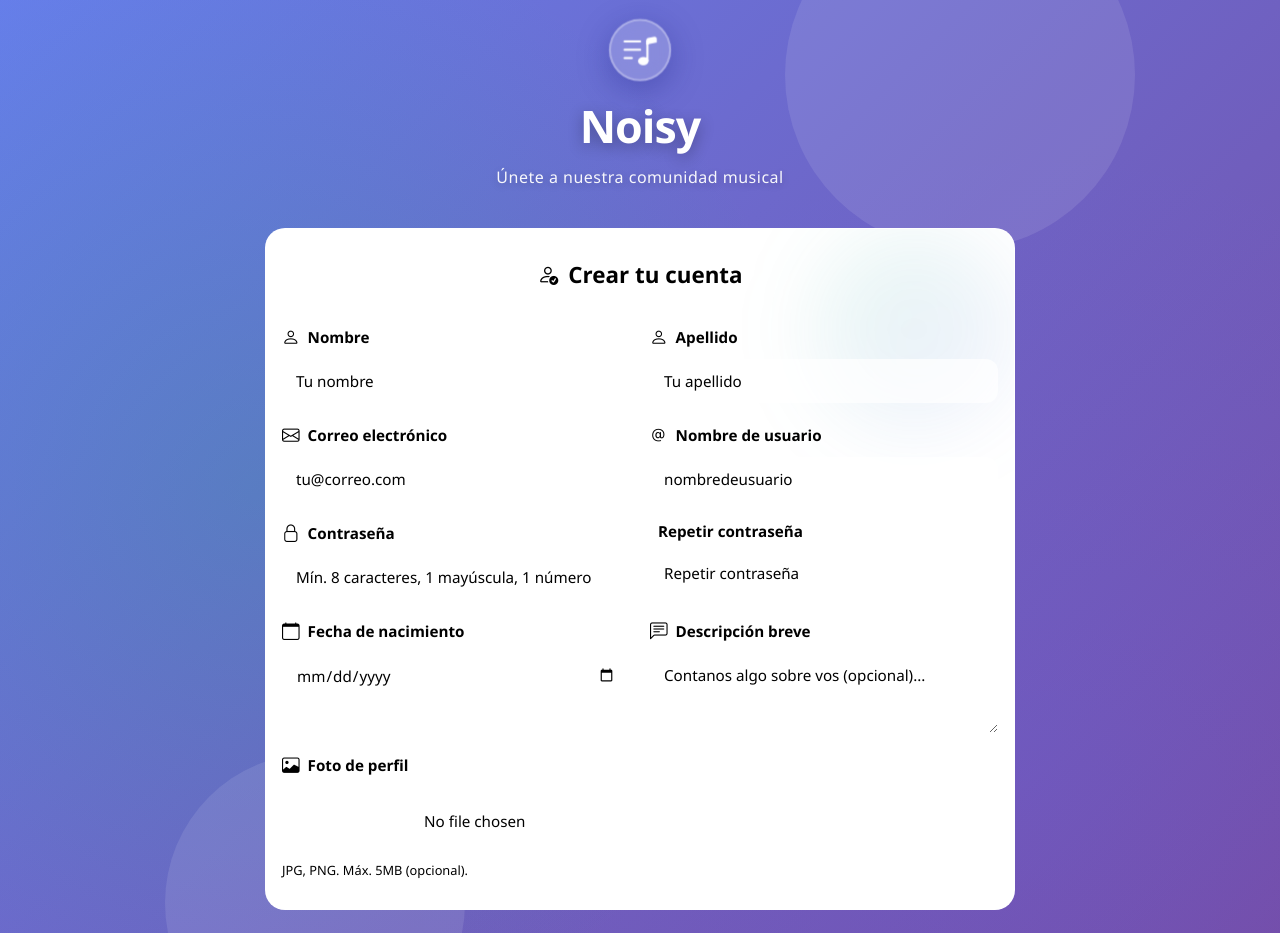
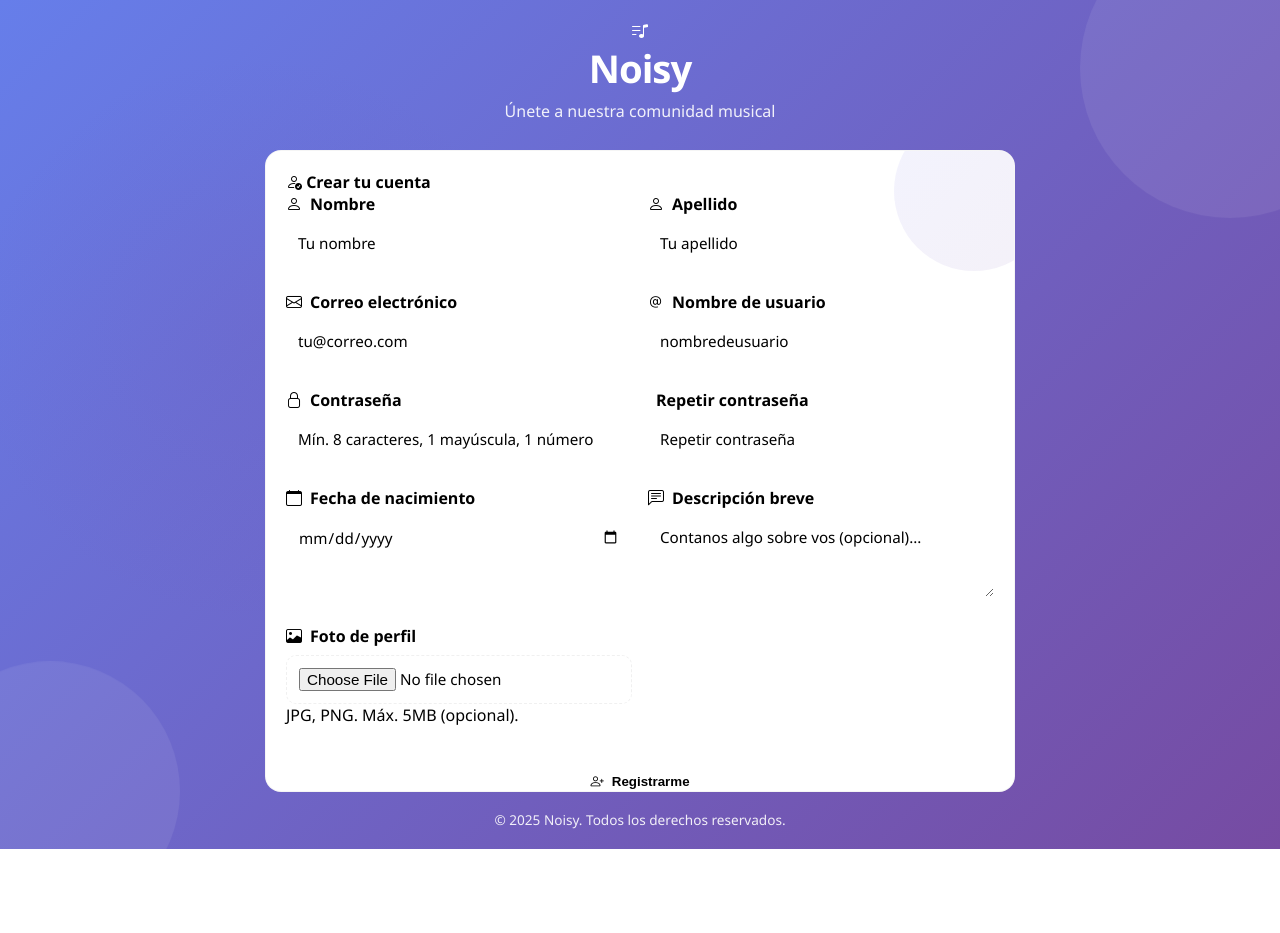
Before and after one commit to lukassmc/TP-RedSocial-Frontend, an Angular app: page /register in a window 1280 px wide. Shown: the top 933 px of the page. After the commit the page ends 849 px from the top, so only its background shows below. Built offline with nearby package versions, Linux system fonts and the light colour scheme.

Commit message:
Fix register css

```diff
--- a/src/app/pages/register/register.css
+++ b/src/app/pages/register/register.css
@@ -1,4 +1,3 @@
-/* Variables de Color */
 :root {
   --primary-color: #6366f1;
   --primary-dark: #4f46e5;
@@ -12,576 +11,320 @@
   --text-primary: #1f2937;
   --text-secondary: #6b7280;
   --text-light: #9ca3af;
-  --shadow-sm: 0 4px 6px rgba(0, 0, 0, 0.07);
-  --shadow-md: 0 10px 15px rgba(0, 0, 0, 0.1);
-  --shadow-lg: 0 20px 50px rgba(0, 0, 0, 0.25);
+  --shadow-sm: 0 6px 18px rgba(0, 0, 0, 0.08);
 }
 
 * {
   box-sizing: border-box;
+  margin: 0;
+  padding: 0;
 }
 
-/* Container y Wrapper */
+/* Layout */
 .register-container {
   min-height: 100vh;
   display: flex;
+  align-items: center;
   justify-content: center;
-  align-items: center;
   background: linear-gradient(135deg, #667eea 0%, #764ba2 100%);
+  font-family: 'Segoe UI', Tahoma, Verdana, system-ui;
   padding: 20px;
-  font-family: 'Segoe UI', Tahoma, Geneva, Verdana, sans-serif;
   position: relative;
   overflow: hidden;
 }
 
+/* simple radial decoration */
 .register-container::before {
   content: '';
   position: absolute;
-  top: 0;
-  left: 0;
-  right: 0;
-  bottom: 0;
-  background:
-    radial-gradient(circle at 20% 50%, rgba(16, 185, 129, 0.2) 0%, transparent 50%),
-    radial-gradient(circle at 80% 80%, rgba(99, 102, 241, 0.2) 0%, transparent 50%);
+  inset: 0;
+  background: radial-gradient(circle at 20% 40%, rgba(118, 75, 162, 0.12), transparent 25%);
   pointer-events: none;
+  z-index: 0;
 }
 
 .register-wrapper {
   width: 100%;
   max-width: 750px;
+  z-index: 1;
   display: flex;
   flex-direction: column;
   align-items: center;
-  position: relative;
-  z-index: 1;
 }
 
-/* Decorative Elements */
-.bg-decoration {
-  position: absolute;
-  border-radius: 50%;
-  opacity: 0.1;
-  pointer-events: none;
+/* Header */
+.register-header {
+  color: white;
+  text-align: center;
+  margin-bottom: 28px;
+}
+.brand-title {
+  font-size: 2.4rem;
+  font-weight: 800;
+  color: white;
+  letter-spacing: -1px;
+}
+.brand-subtitle {
+  color: rgba(255, 255, 255, 0.9);
+  font-weight: 300;
+  margin-top: 6px;
 }
 
-.bg-top {
-  width: 350px;
-  height: 350px;
-  background: white;
-  top: -120px;
-  right: -120px;
-  animation: float 6s ease-in-out infinite;
+/* Card */
+.register-card {
+  width: 100%;
+  background: #fff;
+  border-radius: 16px;
+  overflow: hidden;
+  box-shadow: var(--shadow-sm);
+  border: 1px solid rgba(0, 0, 0, 0.04);
+  position: relative;
+  animation: cardIn 0.45s ease;
 }
 
-.bg-bottom {
-  width: 300px;
-  height: 300px;
-  background: white;
-  bottom: -100px;
-  left: -100px;
-  animation: float 8s ease-in-out infinite reverse;
-}
-
-@keyframes float {
-  0%, 100% {
-    transform: translateY(0px);
-  }
-  50% {
-    transform: translateY(20px);
-  }
-}
-
-/* Auth Header */
-.register-header {
-  text-align: center;
-  margin-bottom: 40px;
-  color: white;
-}
-
-.logo-container {
-  display: flex;
-  justify-content: center;
-  margin-bottom: 15px;
-}
-
-.logo-icon {
-  width: 60px;
-  height: 60px;
-  background: rgba(255, 255, 255, 0.2);
-  border-radius: 50%;
-  display: flex;
-  align-items: center;
-  justify-content: center;
-  font-size: 2rem;
-  color: white;
-  backdrop-filter: blur(10px);
-  border: 2px solid rgba(255, 255, 255, 0.3);
-  box-shadow: 0 8px 32px rgba(31, 38, 135, 0.37);
-  animation: pulse 3s ease-in-out infinite;
-}
-
-@keyframes pulse {
-  0%, 100% {
-    transform: scale(1);
-  }
-  50% {
-    transform: scale(1.05);
-  }
-}
-
-.brand-title {
-  font-size: 2.8rem;
-  font-weight: 800;
-  margin: 0;
-  margin-bottom: 10px;
-  color: white;
-  text-shadow: 0 4px 15px rgba(0, 0, 0, 0.3);
-  letter-spacing: -1px;
-}
-
-.brand-subtitle {
-  font-size: 1rem;
-  letter-spacing: 0.5px;
-  margin: 0;
-  color: rgba(255, 255, 255, 0.95);
-  font-weight: 300;
-  text-shadow: 0 2px 8px rgba(0, 0, 0, 0.2);
-}
-
-/* Auth Card */
-.register-card {
-  border: none;
-  border-radius: 20px;
-  overflow: hidden;
-  background: white;
-  box-shadow: var(--shadow-lg);
-  width: 100%;
-  position: relative;
-  backdrop-filter: blur(20px);
-  border: 1px solid rgba(255, 255, 255, 0.2);
-  animation: slideIn 0.6s ease-out;
-}
-
-@keyframes slideIn {
-  from {
-    opacity: 0;
-    transform: translateY(20px);
-  }
-  to {
-    opacity: 1;
-    transform: translateY(0);
-  }
-}
-
-.card-decoration {
-  position: absolute;
-  top: 0;
-  right: 0;
-  width: 200px;
-  height: 200px;
-  background: linear-gradient(135deg, rgba(16, 185, 129, 0.1) 0%, rgba(99, 102, 241, 0.1) 100%);
-  border-radius: 50%;
-  filter: blur(40px);
-}
-
-.register-card .card-body {
-  padding: 0 16px 16px 16px;
-  position: relative;
-  max-height: 85vh;
-  overflow-y: auto;
-}
-
-/* Scrollbar Styling */
-.register-card .card-body::-webkit-scrollbar {
-  width: 6px;
-}
-
-.register-card .card-body::-webkit-scrollbar-track {
-  background: transparent;
-}
-
-.register-card .card-body::-webkit-scrollbar-thumb {
-  background: var(--border-color);
-  border-radius: 3px;
-}
-
-.register-card .card-body::-webkit-scrollbar-thumb:hover {
-  background: var(--primary-color);
-}
-
-.register-card .card-title {
-  text-align: center;
-  margin-bottom: 35px;
-  font-weight: 700;
-  color: var(--text-primary);
-  font-size: 1.4rem;
-  display: flex;
-  align-items: center;
-  justify-content: center;
-  gap: 10px;
-}
-
-.register-card .card-title i {
-  color: var(--accent-color);
-  font-size: 1.3rem;
-}
-
-/* Form Styling */
-.form-row {
-  display: grid;
-  grid-template-columns: 1fr 1fr;
-  gap: 20px;
-  margin-bottom: 20px;
-}
-
-.form-group {
-  display: flex;
-  flex-direction: column;
-  animation: fadeInUp 0.6s ease-out;
-  animation-fill-mode: both;
-}
-
-.form-group:nth-child(1) { animation-delay: 0.05s; }
-.form-group:nth-child(2) { animation-delay: 0.1s; }
-.form-group:nth-child(3) { animation-delay: 0.15s; }
-.form-group:nth-child(4) { animation-delay: 0.2s; }
-
-@keyframes fadeInUp {
+@keyframes cardIn {
   from {
     opacity: 0;
     transform: translateY(10px);
   }
   to {
     opacity: 1;
-    transform: translateY(0);
+    transform: none;
   }
 }
 
+/* subtle decoration circle */
+.card-decoration {
+  position: absolute;
+  right: -40px;
+  top: -40px;
+  width: 160px;
+  height: 160px;
+  border-radius: 50%;
+  background: linear-gradient(135deg, rgba(99, 102, 241, 0.08), rgba(118, 75, 162, 0.08));
+  pointer-events: none;
+}
+
+/* Card body */
+.register-card .card-body {
+  padding: 20px;
+  max-height: 80vh;
+  overflow: auto;
+}
+
+/* Form */
+.form-row {
+  display: grid;
+  grid-template-columns: 1fr 1fr;
+  gap: 16px;
+  margin-bottom: 16px;
+}
+@media (max-width: 768px) {
+  .form-row {
+    grid-template-columns: 1fr;
+  }
+}
+
+.form-group {
+  display: flex;
+  flex-direction: column;
+  margin-bottom: 12px;
+}
 .form-label {
+  font-weight: 600;
+  color: var(--text-primary);
+  margin-bottom: 8px;
   display: flex;
   align-items: center;
   gap: 8px;
+}
+.form-control {
+  padding: 10px 12px;
+  border: 1.5px solid var(--border-color);
+  border-radius: 10px;
+  font-size: 0.95rem;
+  background: rgba(255, 255, 255, 0.95);
   color: var(--text-primary);
-  font-size: 0.95rem;
-  margin-bottom: 10px;
-  font-weight: 600;
-}
-
-.form-label i {
-  color: var(--primary-color);
-  font-size: 1.1rem;
-}
-
-.form-control {
-  width: 100%;
-  border: 2px solid var(--border-color);
-  border-radius: 12px;
-  padding: 12px 14px;
-  font-size: 0.95rem;
-  transition: all 0.3s ease;
-  color: var(--text-primary);
-  background: rgba(255, 255, 255, 0.7);
+  transition: box-shadow 0.18s ease, border-color 0.18s ease;
   font-family: inherit;
 }
-
 .form-control::placeholder {
   color: var(--text-light);
 }
-
 .form-control:focus {
   outline: none;
   border-color: var(--primary-color);
-  background: white;
-  box-shadow: 0 0 0 4px rgba(99, 102, 241, 0.1);
+  box-shadow: 0 6px 18px rgba(99, 102, 241, 0.08);
+}
+textarea.form-control {
+  min-height: 80px;
+  resize: vertical;
 }
 
-.form-control.is-invalid {
-  border-color: var(--danger-color);
-  background: rgba(239, 68, 68, 0.05);
+/* file input - simplified */
+.file-input {
+  display: block;
+  padding: 12px;
+  border-radius: 10px;
+  border: 1px dashed rgba(0, 0, 0, 0.06);
+  text-align: center;
+  cursor: pointer;
+  background: transparent;
+}
+.file-input input[type='file'] {
+  display: none;
 }
 
-.form-control.is-invalid:focus {
-  border-color: var(--danger-color);
-  box-shadow: 0 0 0 4px rgba(239, 68, 68, 0.1);
+/* validations */
+.invalid-feedback {
+  color: var(--danger-color);
+  font-size: 0.85rem;
+  margin-top: 6px;
 }
 
-textarea.form-control {
-  resize: vertical;
-  min-height: 80px;
-}
-
-/* File Input */
-.file-input {
-  padding: 20px 14px;
-  text-align: center;
-  cursor: pointer;
-}
-
-.file-input::file-selector-button {
-  padding: 6px 16px;
-  background: var(--primary-color);
-  color: white;
-  border: none;
-  border-radius: 6px;
-  cursor: pointer;
-  font-weight: 600;
-  transition: all 0.3s ease;
-  margin-right: 10px;
-}
-
-.file-input::file-selector-button:hover {
-  background: var(--primary-dark);
-  transform: scale(1.05);
-}
-
-/* Form Text */
-.form-text {
-  display: block;
-  font-size: 0.8rem;
-  color: var(--text-light);
-  margin-top: 5px;
-}
-
-/* Validations */
-.invalid-feedback {
-  display: block;
-  color: var(--danger-color);
-  font-size: 0.82rem;
-  margin-top: 8px;
-  animation: shake 0.3s ease;
-}
-
-.invalid-feedback small {
-  display: block;
-  margin-bottom: 4px;
-}
-
-.invalid-feedback small i {
-  margin-right: 5px;
-}
-
-@keyframes shake {
-  0%, 100% { transform: translateX(0); }
-  25% { transform: translateX(-5px); }
-  75% { transform: translateX(5px); }
-}
-
-/* Role Selector */
+/* radio/role */
 .role-selector {
   display: flex;
-  gap: 15px;
+  gap: 12px;
+  flex-wrap: wrap;
 }
-
 .form-check {
   display: flex;
   align-items: center;
   gap: 8px;
   margin: 0;
 }
-
 .form-check-input {
-  width: 18px;
-  height: 18px;
-  cursor: pointer;
-  border: 2px solid var(--border-color);
+  width: 16px;
+  height: 16px;
   border-radius: 50%;
-  margin: 0;
   accent-color: var(--primary-color);
-  flex-shrink: 0;
-  transition: all 0.3s ease;
 }
-
-.form-check-input:hover {
-  border-color: var(--primary-color);
-  transform: scale(1.1);
-}
-
-.form-check-input:checked {
-  box-shadow: 0 0 0 3px rgba(99, 102, 241, 0.2);
-}
-
 .form-check-label {
-  cursor: pointer;
   font-weight: 500;
   color: var(--text-primary);
-  font-size: 0.95rem;
-  margin: 0;
-  display: flex;
-  align-items: center;
-  gap: 5px;
-}
-
-.form-check-label i {
-  font-size: 1rem;
-  color: var(--primary-color);
 }
 
 /* Buttons */
 .btn-submit {
   width: 100%;
-  padding: 13px;
+  padding: 12px;
+  border-radius: 10px;
+  border: none;
+  color: #fff;
+  font-weight: 700;
   background: linear-gradient(135deg, var(--accent-color) 0%, #059669 100%);
-  color: white;
-  border: none;
-  border-radius: 12px;
-  font-size: 0.95rem;
-  font-weight: 700;
   cursor: pointer;
-  transition: all 0.3s ease;
-  margin-top: 10px;
-  display: flex;
+  transition: transform 0.12s ease, box-shadow 0.12s ease;
+  display: inline-flex;
   align-items: center;
   justify-content: center;
   gap: 8px;
-  letter-spacing: 0.5px;
-  box-shadow: 0 4px 15px rgba(16, 185, 129, 0.3);
+  margin-top: 8px;
+}
+.btn-submit:hover {
+  transform: translateY(-2px);
+  box-shadow: 0 10px 20px rgba(16, 185, 129, 0.12);
+}
+.btn-submit:disabled {
+  background: linear-gradient(135deg, var(--light-bg), #e5e7eb);
+  color: var(--text-light);
+  cursor: not-allowed;
+}
+.btn-secondary {
+  width: 100%;
+  padding: 10px;
+  border-radius: 10px;
+  border: 1.5px solid var(--primary-color);
+  background: transparent;
+  color: var(--primary-color);
+  font-weight: 600;
+  cursor: pointer;
+  margin-top: 8px;
 }
 
-.btn-submit:hover:not(:disabled) {
-  transform: translateY(-3px);
-  box-shadow: 0 8px 25px rgba(16, 185, 129, 0.4);
-}
-
-.btn-submit:active:not(:disabled) {
-  transform: translateY(-1px);
-}
-
-.btn-submit:disabled {
-  background: linear-gradient(135deg, var(--light-bg) 0%, #e5e7eb 100%);
-  color: var(--text-light);
-  cursor: not-allowed;
-  box-shadow: none;
-}
-
-.btn-secondary {
-  display: flex;
-  align-items: center;
-  justify-content: center;
-  gap: 8px;
-  width: 100%;
-  padding: 13px;
-  text-align: center;
-  color: var(--primary-color);
-  border: 2px solid var(--primary-color);
-  background: rgba(99, 102, 241, 0.05);
-  border-radius: 12px;
-  font-size: 0.95rem;
-  font-weight: 600;
-  text-decoration: none;
-  transition: all 0.3s ease;
-  letter-spacing: 0.5px;
-}
-
-.btn-secondary:hover {
-  background: var(--primary-color);
-  color: white;
-  transform: translateY(-3px);
-  box-shadow: 0 4px 15px rgba(99, 102, 241, 0.2);
-}
-
-.btn-secondary i {
-  font-size: 1.1rem;
-}
-
-/* Divider */
+/* dividers & footer */
 .divider {
   position: relative;
   text-align: center;
-  margin: 20px 0;
-  font-size: 0.85rem;
+  margin: 16px 0;
   color: var(--text-light);
+  font-size: 0.9rem;
 }
-
 .divider::before {
   content: '';
   position: absolute;
+  left: 6%;
+  right: 6%;
   top: 50%;
-  left: 0;
-  right: 0;
   height: 1px;
   background: linear-gradient(90deg, transparent, var(--border-color), transparent);
 }
-
-.divider span {
-  background: white;
-  padding: 0 12px;
-  position: relative;
+.register-footer {
+  color: rgba(255, 255, 255, 0.9);
+  text-align: center;
+  margin-top: 18px;
+  font-size: 0.85rem;
 }
 
-/* Footer */
-.register-footer {
-  text-align: center;
-  margin-top: 25px;
-  color: rgba(255, 255, 255, 0.85);
-  font-size: 0.8rem;
+/* small animations (lightweight) */
+@keyframes float {
+  0%,
+  100% {
+    transform: translateY(0);
+  }
+  50% {
+    transform: translateY(-8px);
+  }
+}
+@keyframes pulse {
+  0%,
+  100% {
+    transform: scale(1);
+  }
+  50% {
+    transform: scale(1.03);
+  }
+}
+.bg-top,
+.bg-bottom {
+  position: absolute;
+  border-radius: 50%;
+  opacity: 0.08;
+  pointer-events: none;
+  animation: float 6s ease-in-out infinite;
+}
+.bg-top {
+  width: 300px;
+  height: 300px;
+  right: -100px;
+  top: -80px;
+  background: #fff;
+}
+.bg-bottom {
+  width: 260px;
+  height: 260px;
+  left: -80px;
+  bottom: -80px;
+  background: #fff;
+  animation-duration: 9s;
 }
 
-.register-footer p {
-  margin: 0;
-  animation: fadeIn 1s ease-out 0.8s both;
-}
-
-@keyframes fadeIn {
-  from { opacity: 0; }
-  to { opacity: 1; }
-}
-
-/* Responsive */
-@media (max-width: 768px) {
-  .register-wrapper {
-    max-width: 100%;
+/* responsive tweaks */
+@media (max-width: 576px) {
+  .register-card .card-body {
+    padding: 16px;
   }
-
-  .form-row {
-    grid-template-columns: 1fr;
-    gap: 15px;
+  .brand-title {
+    font-size: 1.8rem;
   }
-
-  .register-card .card-body {
-    padding: 30px;
+  .form-control {
+    padding: 9px 10px;
+    font-size: 0.92rem;
   }
-}
-
-@media (max-width: 576px) {
-  .register-container {
-    padding: 15px;
-  }
-
-  .register-wrapper {
-    max-width: 100%;
-  }
-
-  .brand-title {
-    font-size: 2rem;
-  }
-
-  .register-card .card-body {
-    padding: 20px;
-    max-height: 90vh;
-  }
-
-  .form-control {
-    padding: 10px 12px;
-    font-size: 0.9rem;
-  }
-
   .btn-submit,
   .btn-secondary {
     padding: 10px;
-    font-size: 0.9rem;
-  }
-
-  .register-card .card-title {
-    font-size: 1.2rem;
-  }
-
-  .role-selector {
-    flex-direction: column;
-    gap: 10px;
-  }
-
-  .bg-decoration {
-    display: none;
+    font-size: 0.92rem;
   }
 }
```
